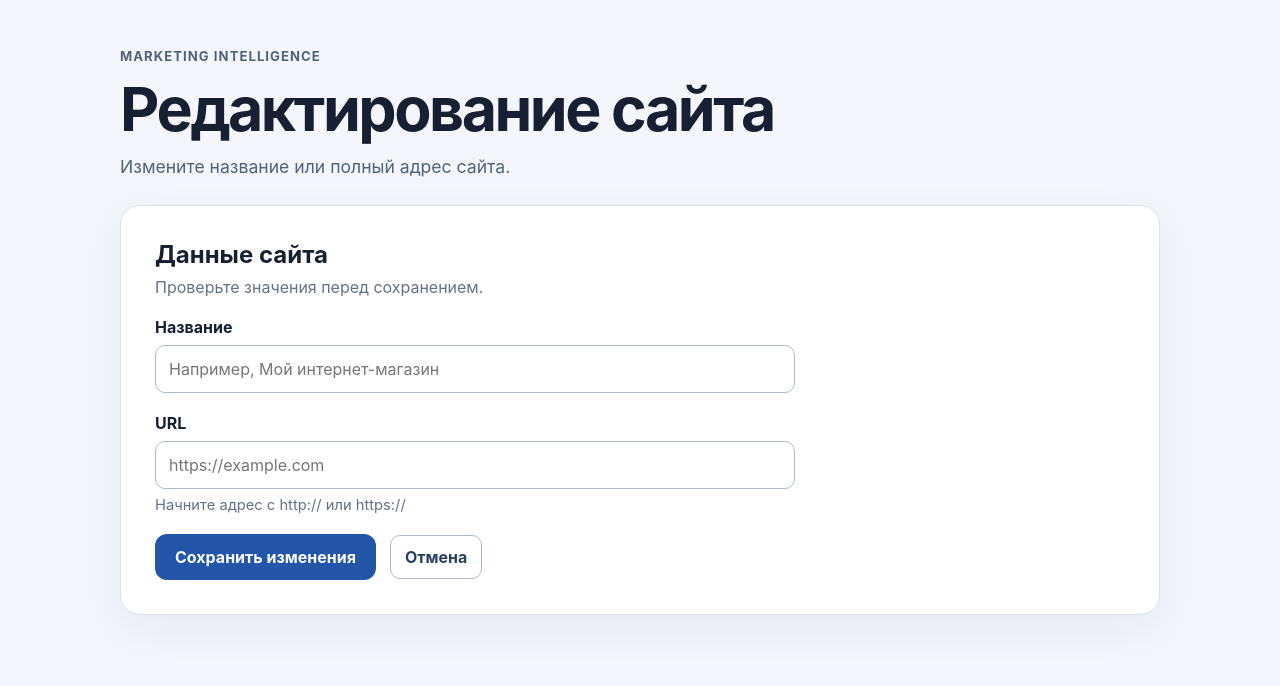
After one commit to Jenechek/Marketing-Intelligence-Architect, a FastAPI app: template src/marketing_intelligence/templates/edit_site.html in a window 1280 px wide. The commit adds this page. Shown: the top 686 px of the page. Run offline with FastAPI, Linux system fonts and the light colour scheme; the template is opened without the code that fills it, so the values that code supplies are empty.

Commit message:
TASK-0003: редактирование существующего сайта (#3)
Accepted by the user on 2026-07-14. Adds editing of site name and URL with validation, safe cancellation, SQLite persistence, and controlled not-found handling.

```diff
--- a/src/marketing_intelligence/main.py
+++ b/src/marketing_intelligence/main.py
@@ -13,7 +13,8 @@ from fastapi.templating import Jinja2Templates
 from .config import Settings
 from .database import build_engine, initialize_database
 from .logging_config import configure_logging
-from .sites import add_site, list_sites, validate_site
+from .models import Site
+from .sites import add_site, get_site, list_sites, update_site, validate_site
 
 
 PACKAGE_DIR = Path(__file__).resolve().parent
@@ -70,6 +71,7 @@ def create_app(settings: Settings | None = None) -> FastAPI:
                 "form": form or {"name": "", "url": ""},
                 "errors": errors or {},
                 "created": request.query_params.get("created") == "1",
+                "updated": request.query_params.get("updated") == "1",
             },
             status_code=status_code,
         )
@@ -95,6 +97,73 @@ def create_app(settings: Settings | None = None) -> FastAPI:
         add_site(request.app.state.engine, form["name"], form["url"])
         return RedirectResponse(url="/?created=1", status_code=303)
 
+    def render_edit_site(
+        request: Request,
+        site: Site,
+        *,
+        form: dict[str, str] | None = None,
+        errors: dict[str, str] | None = None,
+        status_code: int = 200,
+    ) -> HTMLResponse:
+        return templates.TemplateResponse(
+            request=request,
+            name="edit_site.html",
+            context={
+                "site": site,
+                "form": form or {"name": site.name, "url": site.url},
+                "errors": errors or {},
+            },
+            status_code=status_code,
+        )
+
+    def render_site_not_found(request: Request) -> HTMLResponse:
+        return templates.TemplateResponse(
+            request=request,
+            name="site_not_found.html",
+            status_code=404,
+        )
+
+    @application.get("/sites/{site_id}/edit", response_class=HTMLResponse)
+    async def edit_site(request: Request, site_id: int) -> HTMLResponse:
+        site = get_site(request.app.state.engine, site_id)
+        if site is None:
+            return render_site_not_found(request)
+        return render_edit_site(request, site)
+
+    @application.post("/sites/{site_id}/edit", response_class=HTMLResponse)
+    async def save_site(request: Request, site_id: int) -> HTMLResponse:
+        site = get_site(request.app.state.engine, site_id)
+        if site is None:
+            return render_site_not_found(request)
+
+        raw_form = parse_qs(
+            (await request.body()).decode("utf-8", errors="replace"),
+            keep_blank_values=True,
+        )
+        form = {
+            "name": raw_form.get("name", [""])[0],
+            "url": raw_form.get("url", [""])[0],
+        }
+        errors = validate_site(form["name"], form["url"])
+        if errors:
+            return render_edit_site(
+                request,
+                site,
+                form=form,
+                errors=errors,
+                status_code=422,
+            )
+
+        updated_site = update_site(
+            request.app.state.engine,
+            site_id,
+            form["name"],
+            form["url"],
+        )
+        if updated_site is None:
+            return render_site_not_found(request)
+        return RedirectResponse(url="/?updated=1", status_code=303)
+
     return application
 
 
--- a/src/marketing_intelligence/static/styles.css
+++ b/src/marketing_intelligence/static/styles.css
@@ -57,6 +57,22 @@ h2, h3, p { margin-top: 0; }
 .primary-action:hover { background: #19478e; }
 .primary-action:focus-visible, input:focus-visible, a:focus-visible { outline: 3px solid #ef9d2d; outline-offset: 3px; }
 
+.secondary-action {
+    display: inline-flex;
+    min-height: 44px;
+    align-items: center;
+    justify-content: center;
+    padding: 9px 14px;
+    border: 1px solid #aeb9ca;
+    border-radius: 10px;
+    color: #29415f;
+    background: #fff;
+    font-weight: 650;
+    text-decoration: none;
+}
+
+.secondary-action:hover { background: #f3f6fb; }
+
 .content-card {
     margin-top: 20px;
     padding: clamp(22px, 5vw, 34px);
@@ -76,6 +92,7 @@ h2, h3, p { margin-top: 0; }
 .site-list strong, .site-list a { display: block; }
 .site-list a { margin-top: 6px; overflow-wrap: anywhere; }
 .site-status { color: #167355; font-weight: 700; }
+.site-actions { display: flex; align-items: center; gap: 14px; }
 
 .empty-state { padding: 28px 0 8px; color: #52617a; text-align: center; }
 .empty-state h3 { color: #172033; }
@@ -85,6 +102,7 @@ h2, h3, p { margin-top: 0; }
 .notice.error { border: 1px solid #e6b5b5; background: #fff1f1; color: #8d2424; }
 
 form { max-width: 640px; }
+.form-actions { display: flex; align-items: center; gap: 14px; flex-wrap: wrap; }
 .field { margin-bottom: 20px; }
 label { display: block; margin-bottom: 8px; font-weight: 700; }
 input { width: 100%; min-height: 48px; padding: 11px 13px; border: 1px solid #aeb9ca; border-radius: 10px; background: #fff; color: inherit; font: inherit; }
@@ -97,4 +115,5 @@ input[aria-invalid="true"] { border-color: #b83b3b; }
     .page-shell { width: min(100% - 24px, 1040px); padding-top: 28px; }
     .page-header { align-items: flex-start; flex-direction: column; }
     .site-list li { align-items: flex-start; flex-direction: column; gap: 10px; }
+    .site-actions { width: 100%; justify-content: space-between; }
 }
--- /dev/null
+++ b/src/marketing_intelligence/templates/edit_site.html
@@ -0,0 +1,57 @@
+<!doctype html>
+<html lang="ru">
+<head>
+    <meta charset="utf-8">
+    <meta name="viewport" content="width=device-width, initial-scale=1">
+    <title>Редактирование сайта — Marketing Intelligence</title>
+    <link rel="stylesheet" href="{{ url_for('static', path='/styles.css') }}">
+</head>
+<body>
+    <main class="page-shell">
+        <header class="page-header">
+            <div>
+                <p class="eyebrow">Marketing Intelligence</p>
+                <h1>Редактирование сайта</h1>
+                <p class="lead">Измените название или полный адрес сайта.</p>
+            </div>
+        </header>
+
+        <section class="content-card form-card" aria-labelledby="edit-site-title">
+            <div class="section-heading">
+                <div>
+                    <h2 id="edit-site-title">Данные сайта</h2>
+                    <p>Проверьте значения перед сохранением.</p>
+                </div>
+            </div>
+
+            {% if errors %}
+            <div class="notice error" role="alert">Изменения не сохранены. Проверьте отмеченные поля.</div>
+            {% endif %}
+
+            <form action="/sites/{{ site.id }}/edit" method="post" novalidate>
+                <div class="field">
+                    <label for="name">Название</label>
+                    <input id="name" name="name" type="text" value="{{ form.name }}"
+                           placeholder="Например, Мой интернет-магазин" required
+                           {% if errors.name %}aria-invalid="true" aria-describedby="name-error"{% endif %}>
+                    {% if errors.name %}<p class="field-error" id="name-error">{{ errors.name }}</p>{% endif %}
+                </div>
+
+                <div class="field">
+                    <label for="url">URL</label>
+                    <input id="url" name="url" type="url" value="{{ form.url }}"
+                           placeholder="https://example.com" required
+                           {% if errors.url %}aria-invalid="true" aria-describedby="url-help url-error"{% else %}aria-describedby="url-help"{% endif %}>
+                    <p class="field-help" id="url-help">Начните адрес с http:// или https://</p>
+                    {% if errors.url %}<p class="field-error" id="url-error">{{ errors.url }}</p>{% endif %}
+                </div>
+
+                <div class="form-actions">
+                    <button class="primary-action" type="submit">Сохранить изменения</button>
+                    <a class="secondary-action" href="/">Отмена</a>
+                </div>
+            </form>
+        </section>
+    </main>
+</body>
+</html>
```
Also changed, not shown: PROJECT_LOG.md (+37 -3 lines), TASKS.md (+33 -13 lines), src/marketing_intelligence/sites.py (+23 -0 lines), src/marketing_intelligence/templates/index.html (+7 -1 lines), src/marketing_intelligence/templates/site_not_found.html (added, +25 -0 lines), tests/test_app.py (+105 -0 lines), CHANGELOG.md.
